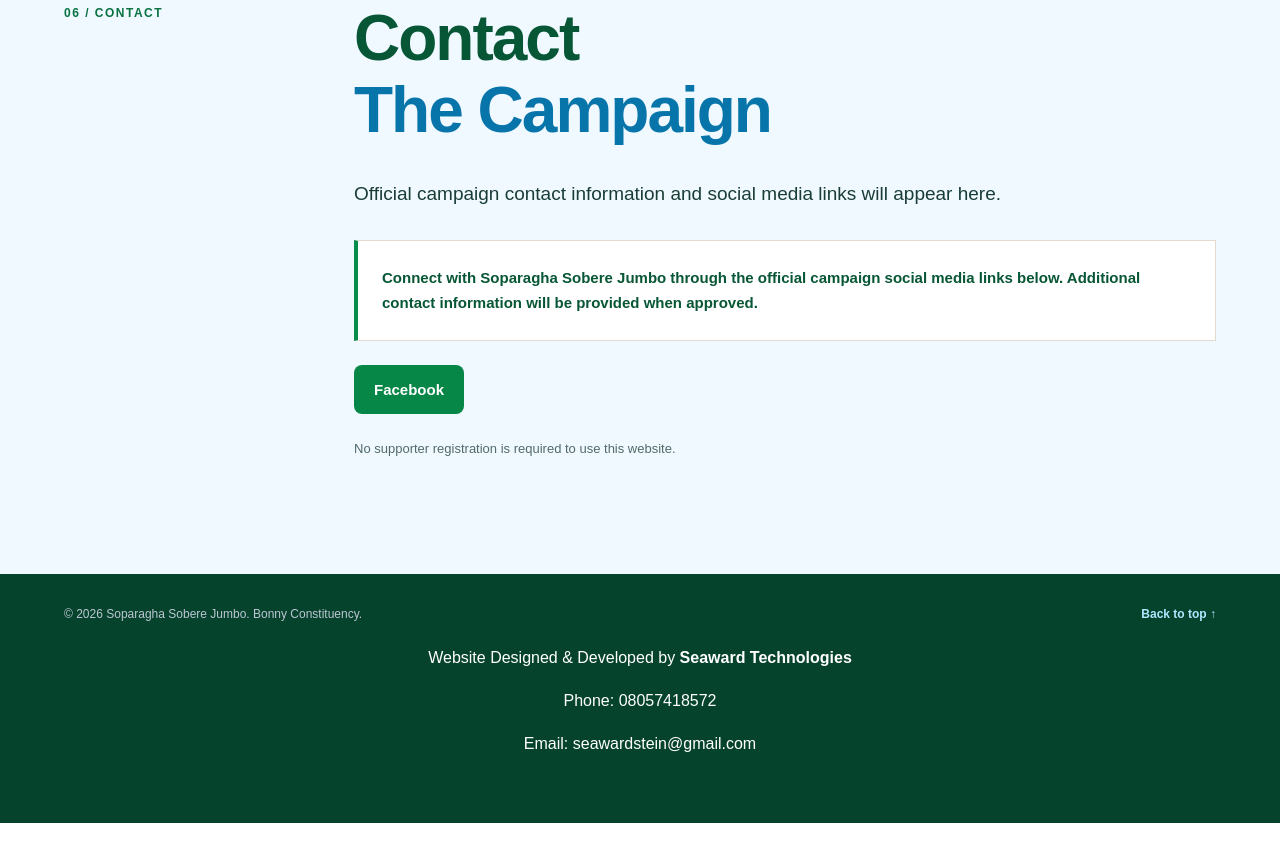
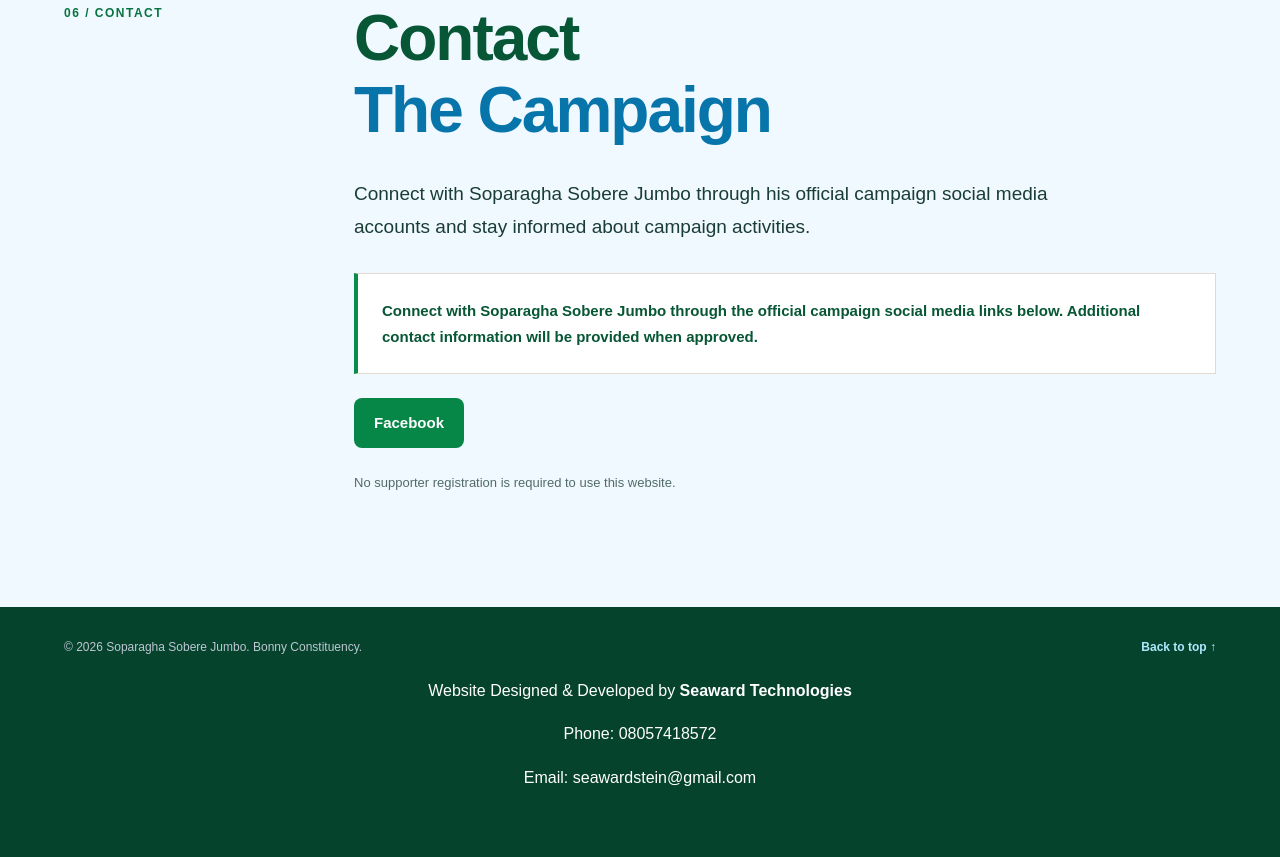
Before and after one commit to austeinpepple-dot/Soparagha-Jumbo-campaign, a plain HTML site: page index.html in a window 1280 px wide. Shown: the part 4520-5377 px from the top of the page. Before the commit the page ends 5343 px from the top, so only its background shows below. Drawn offline with Linux system fonts and the light colour scheme.

Commit message:
Update campaign contact introduction
Updated the section lead paragraph to provide specific contact information for Soparagha Sobere Jumbo's campaign.

```diff
--- a/index.html
+++ b/index.html
@@ -413,11 +413,13 @@
             <span>The Campaign</span>
           </h2>
 
-          <p class="section-lead">
-            Official campaign contact
-            information and social media
-            links will appear here.
-          </p>
+
+<p class="section-lead">
+  Connect with Soparagha Sobere Jumbo
+  through his official campaign social media
+  accounts and stay informed about campaign activities.
+</p>
+
 
 
 <div class="contact-notice">
```
